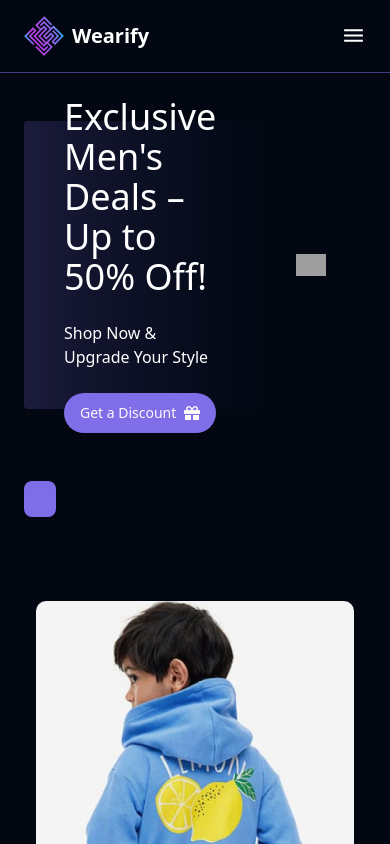
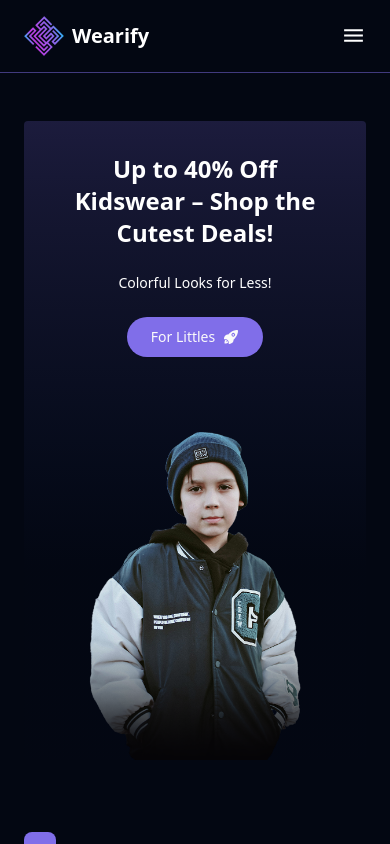
Before and after one commit to Ionutmnt14/E-Commerce, a Next.js app: page /category/kid in a window 390 px wide. Shown: the top 844 px of the page. Built offline with nearby package versions, Linux system fonts and the light colour scheme; grey boxes are pictures that could not be loaded.

Commit message:
Almost finished the banner for every category, image sizing problems

```diff
--- a/app/(root)/category/[categoryId]/page.tsx
+++ b/app/(root)/category/[categoryId]/page.tsx
@@ -1,16 +1,10 @@
 import React from "react";
-import all_product from "@/assets/data";
-import Image from "next/image";
+import all_product, { banners } from "@/assets/data";
 import { Button } from "@/components/ui/button";
 import ProductCard from "@/components/ProductCard";
-import { banner_men, banner_women, banner_kids } from "@/assets/data";
-import { FaGift } from "react-icons/fa";
+import CategoryBanner from "@/components/categoryBanner/CategoryBanner";
 
-const page = async ({
-  params,
-}: {
-  params: { categoryId: string; images: string };
-}) => {
+const page = async ({ params }: { params: { categoryId: string } }) => {
   const { categoryId } = await params;
 
   // Filter products based on the categoryId
@@ -18,26 +12,22 @@ const page = async ({
     (product) => product.category === categoryId
   );
 
-  // const filteredImages = all_product.filter(
-  //   (product) => product.category === categoryId
-  // );
+  const filteredImages = banners.filter(
+    (image) => image.category === categoryId
+  );
 
   return (
     <div className="mt-12 px-6 md:px-16 lg:px-24 xl:px-32 flex flex-col gap-18">
-      <div className="flex h-72  w-full items-center justify-between mx-auto bg-gradient-to-r from-soft-purple/20 to-gray-950 to-70% rounded max-w-5xl">
-        <div className="mx-10 flex flex-col gap-6">
-          <h1 className="text-4xl">
-            Exclusive Men&apos;s Deals – Up to 50% Off!
-          </h1>
-          <p>Shop Now & Upgrade Your Style</p>
-          <Button className="max-w-40 h-10 rounded-full">
-            Get a Discount <FaGift />
-          </Button>
-        </div>
-        <div className="mx-10">
-          <Image src={banner_men} alt="banner-mens" width={200} height={200} />
-        </div>
-      </div>
+      {filteredImages.map(({ banner, text, subtext, index, button, icon }) => (
+        <CategoryBanner
+          key={index}
+          text={text}
+          subtext={subtext}
+          banner={banner}
+          button={button}
+          icon={icon}
+        />
+      ))}
       <div>
         <p></p>
         <Button></Button>
--- a/assets/data.js
+++ b/assets/data.js
@@ -38,8 +38,39 @@ import banner_kids from "./banner_kids.png";
 import banner_men from "./banner_mens.png";
 import banner_women from "./banner_women.png";
 import { FaFacebook, FaInstagram, FaTiktok } from "react-icons/fa";
+import { IoShirt, IoSparkles, IoRocket } from "react-icons/io5";
 
 export { banner_men, banner_women, banner_kids };
+
+export const banners = [
+  {
+    banner: banner_men,
+    category: "men",
+    index: 2,
+    text: "Exclusive Men’s Deals – Up to 50% Off!",
+    subtext: "Shop Now & Upgrade Your Style",
+    button: "Men’s Picks",
+    icon: <IoShirt />,
+  },
+  {
+    banner: banner_women,
+    category: "women",
+    index: 2,
+    text: " Fashion Finds You’ll Love – 30–50% Off!",
+    subtext: "Hot Styles. Cool Prices.",
+    button: "For Her",
+    icon: <IoSparkles />,
+  },
+  {
+    banner: banner_kids,
+    category: "kid",
+    index: 2,
+    text: "Up to 40% Off Kidswear – Shop the Cutest Deals!",
+    subtext: "Colorful Looks for Less!",
+    button: "For Littles",
+    icon: <IoRocket />,
+  },
+];
 
 export const options = [
   {
--- /dev/null
+++ b/components/categoryBanner/CategoryBanner.tsx
@@ -0,0 +1,43 @@
+import React from "react";
+import { Button } from "../ui/button";
+import Image, { StaticImageData } from "next/image";
+
+const CategoryBanner = ({
+  banner,
+  text,
+  subtext,
+  icon,
+  button,
+}: {
+  banner: StaticImageData | string;
+  icon: React.ReactNode;
+  button: string;
+  text: string;
+  subtext: string;
+}) => {
+  return (
+    <div className="flex flex-col md:flex-row w-full items-center justify-between mx-auto bg-gradient-to-b md:bg-gradient-to-r from-soft-purple/20 to-gray-950 to-70% rounded md:max-w-5xl max-w-sm pt-8 md:pt-4 gap-18 md:gap-0 md:p-8 ">
+      <div className="mx-10 flex flex-col items-center md:items-start gap-6">
+        <h1 className="text-center md:text-left text-2xl  lg:text-4xl font-bold">
+          {text}
+        </h1>
+        <p className="font-medium text-sm md:text-base lg:text-xl">{subtext}</p>
+        <Button className="max-w-fit !px-6 h-10 rounded-full">
+          <p>{button}</p>
+          {icon}
+        </Button>
+      </div>
+      <div className="mx-10">
+        <Image
+          src={banner}
+          alt="banners"
+          width={220}
+          height={220}
+          className="bg-cover object-contain"
+        />
+      </div>
+    </div>
+  );
+};
+
+export default CategoryBanner;
```
